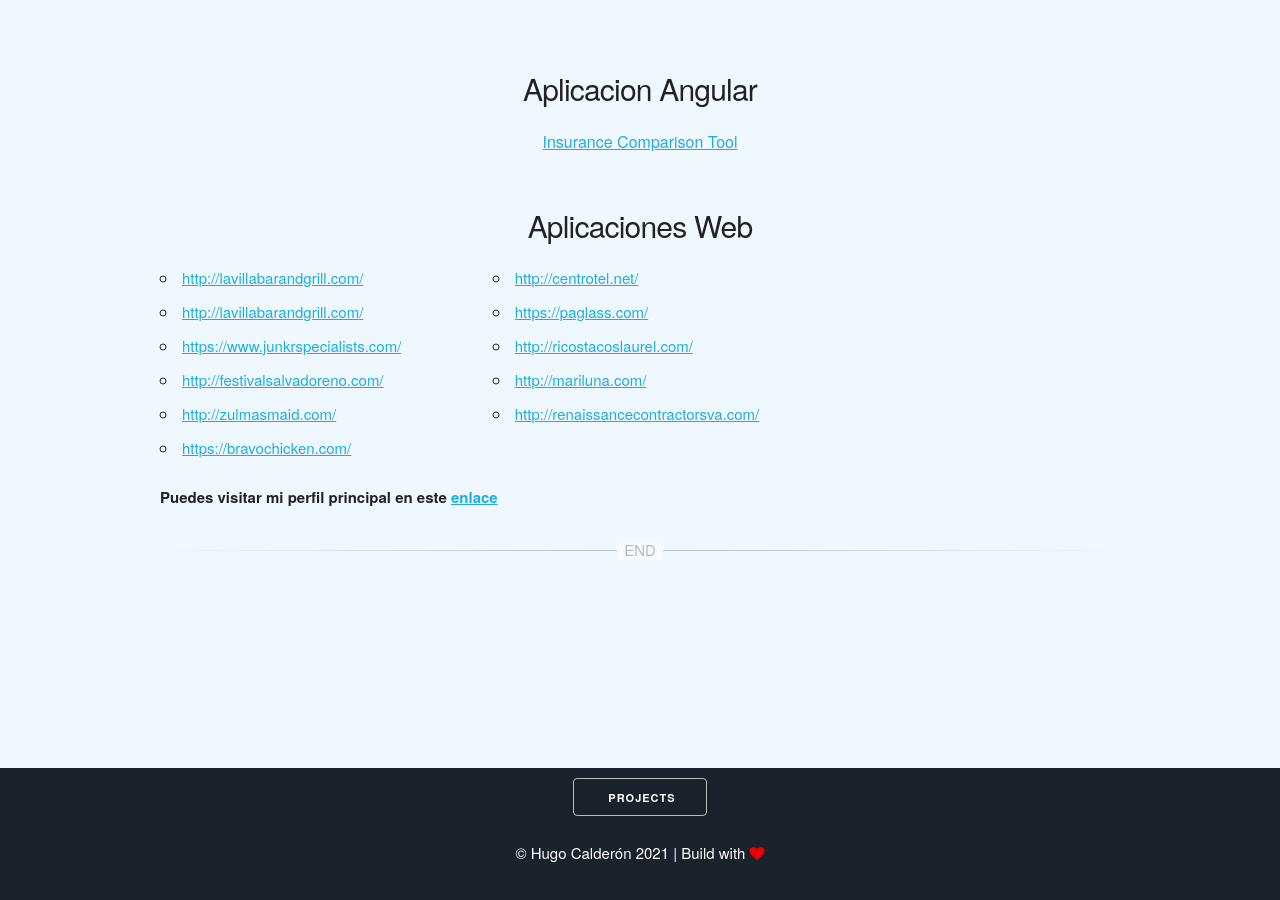
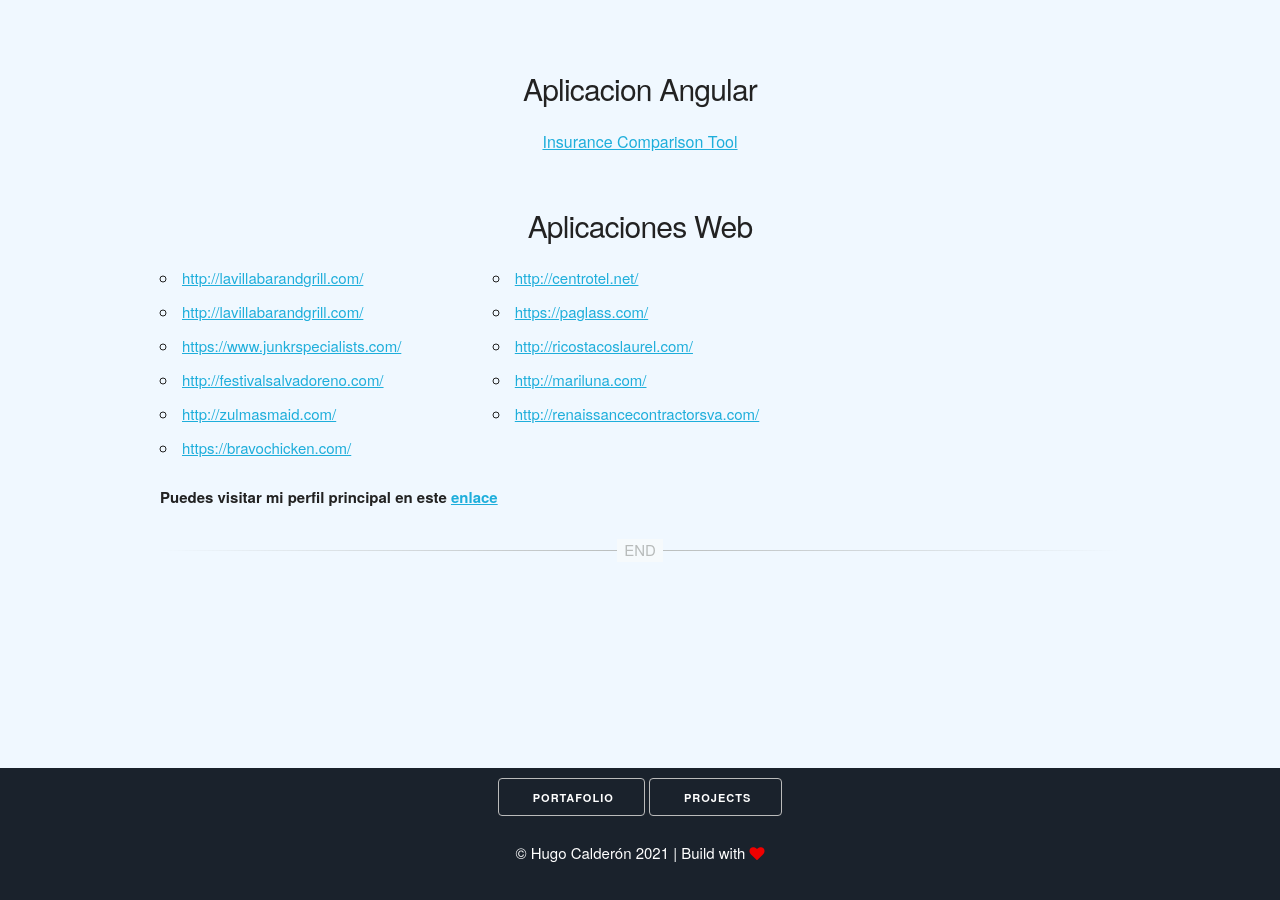
Before and after one commit to hugocalderon/hugocalderon.github.io, a Jekyll site: the page built from portafolio.html, in a window 1280 px wide and 900 px high, scrolled down 713 px. Built offline with Jekyll 4.4.1, drawn with Linux system fonts in a browser that asks for light colours.

Commit message:
Update footer.html
Mejoras

```diff
--- a/_includes/footer.html
+++ b/_includes/footer.html
@@ -1,2 +1,7 @@
-<footer class="footer"><p> <a class="button" target="_blank" href="https://github.com/hugocalderon/"> <i class="devicon-github-plain"></i> &nbsp;Projects </a></p><p>&copy; {{site.username}} 2021 | Build with <i class="fa fa-heart" style="color:#ef0000;" aria-hidden="true"></i></p> </footer> <script src="//cdn.jsdelivr.net/particles.js/2.0.0/particles.min.js"></script> <script src="{{ "/assets/js/sweet-scroll.min.js" | prepend: site.baseurl }}"></script> <script src="{{ "/assets/js/main.js" | prepend: site.baseurl }}"></script>
+<footer class="footer">
+    <p>
+        <a class="button" target="_blank" href="https://github.com/hugocalderon/portafolio"> <i class="devicon-github-plain"></i> &nbsp;Portafolio</a>
+        <a class="button" target="_blank" href="https://github.com/hugocalderon/"> <i class="devicon-github-plain"></i> &nbsp;Projects </a>
+    </p>
+    <p>&copy; {{site.username}} 2021 | Build with <i class="fa fa-heart" style="color:#ef0000;" aria-hidden="true"></i></p> </footer> <script src="//cdn.jsdelivr.net/particles.js/2.0.0/particles.min.js"></script> <script src="{{ "/assets/js/sweet-scroll.min.js" | prepend: site.baseurl }}"></script> <script src="{{ "/assets/js/main.js" | prepend: site.baseurl }}"></script>
 <!--Nathan Randecker theme-->
```
